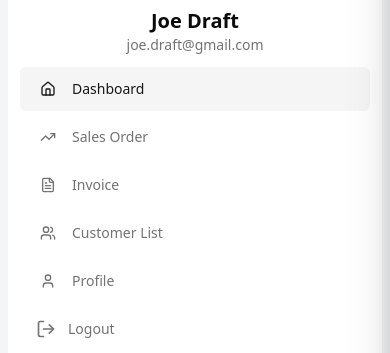
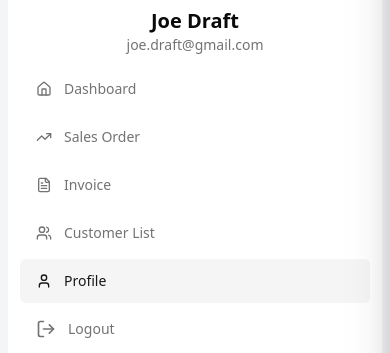
Before and after one commit to MD-TANVIR7462/React_19, a React (Vite) app: page /salesman-dashboard/profile in a window 390 px wide. Shown: the part 235-588 px from the top of the page. Built offline with nearby package versions, Linux system fonts and the light colour scheme.

Commit message:
dashboard of sales person full complete with responsive

```diff
--- a/src/components/SalesPersonDashboard/SideBar/SideBar.jsx
+++ b/src/components/SalesPersonDashboard/SideBar/SideBar.jsx
@@ -1,21 +1,19 @@
 import React, { useState } from "react";
 import { Home, TrendingUp, FileText, Users, User, LogOut } from "lucide-react";
 import { Avatar, AvatarFallback, AvatarImage } from "@/components/ui/avatar";
-import { useNavigate } from "react-router-dom";
+import { useLocation, useNavigate } from "react-router-dom";
 
 const SideBar = () => {
-  const [activeSection, setActiveSection] = useState("dashboard");
+  const { pathname } = useLocation();
   const navigate = useNavigate();
   const navItems = [
-    { icon: Home, label: "Dashboard", section: "dashboard", route: "/salesman-dashboard" },
-    { icon: TrendingUp, label: "Sales Order", section: "salesorder", route: "/salesman-dashboard/salesorders" },
-    { icon: FileText, label: "Invoice", section: "invoice", route: "/salesman-dashboard/invoices" },
-    { icon: Users, label: "Customer List", section: "customerlist", route: "/salesman-dashboard/cutomers" },
-    { icon: User, label: "Profile", section: "profile", route: "/salesman-dashboard/profile" },
+    { icon: Home, label: "Dashboard", route: "/salesman-dashboard" },
+    { icon: TrendingUp, label: "Sales Order", route: "/salesman-dashboard/salesorders" },
+    { icon: FileText, label: "Invoice", route: "/salesman-dashboard/invoices" },
+    { icon: Users, label: "Customer List", route: "/salesman-dashboard/cutomers" },
+    { icon: User, label: "Profile", route: "/salesman-dashboard/profile" },
   ];
-  const handleNavigate = (route) => {
-    navigate(route);
-  };
+
   return (
     <aside className="w-full mb-5 lg:mb-0 lg:w-72 bg-card md:p-6  sm:p-4 p-3 flex flex-col rounded-sm h-fit">
       {/* Profile Section */}
@@ -34,15 +32,15 @@ const SideBar = () => {
           <button
             key={item.label}
             onClick={() => {
-              setActiveSection(item.section), handleNavigate(item.route);
+              navigate(item.route);
             }}
             className={`w-full flex items-center gap-3 px-4 py-3 rounded-sm text-sm font-medium transition-colors cursor-pointer ${
-              activeSection === item.section
+              pathname === item.route
                 ? "bg-secondary text-secondary-foreground"
                 : "text-muted-foreground hover:bg-secondary/50 hover:text-foreground"
             }`}
           >
-            <item.icon className="md:h-5 md:w-5 h-4 2-4" />
+            <item.icon className="md:h-5 md:w-5 h-4 w-4" />
             {item.label}
           </button>
         ))}
```
